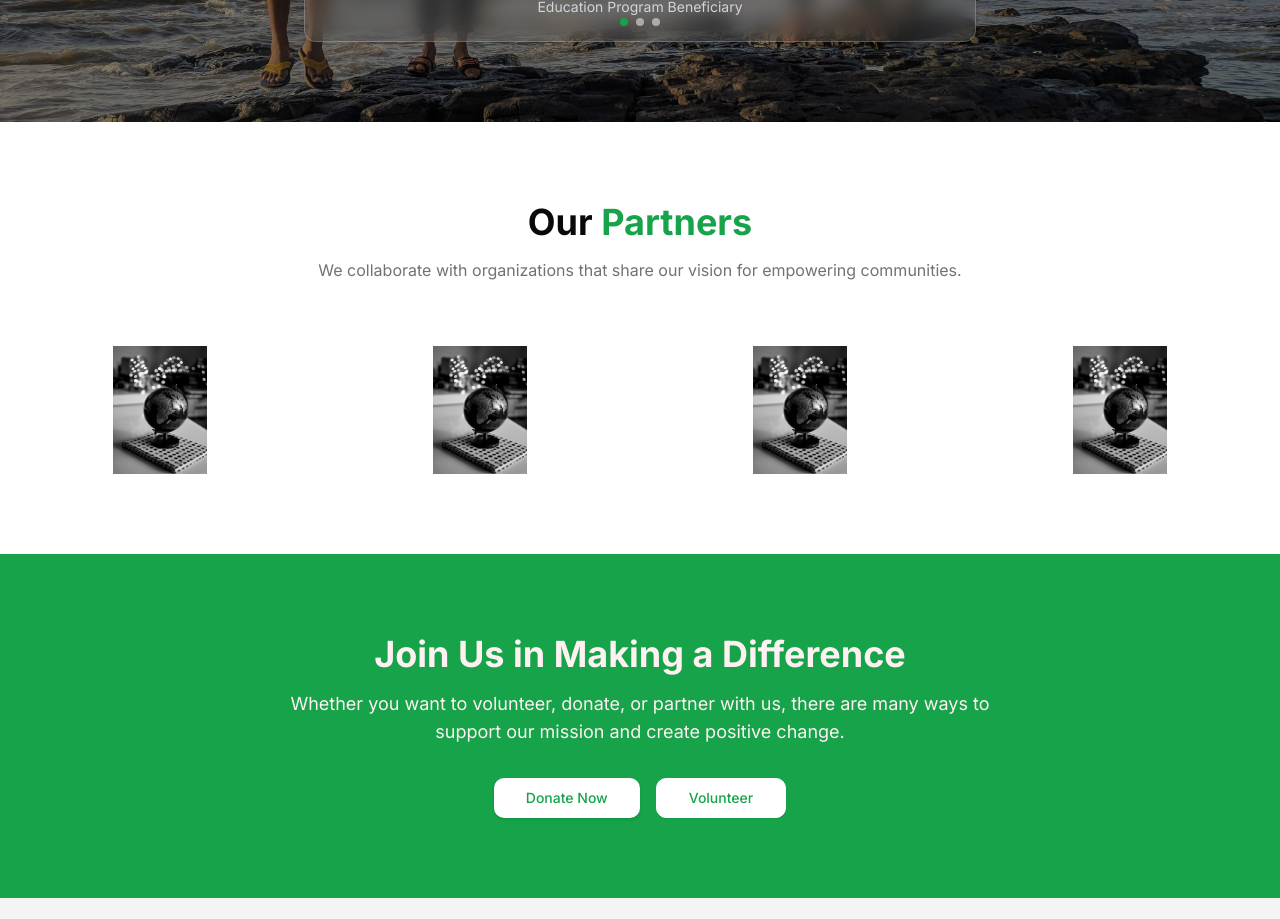
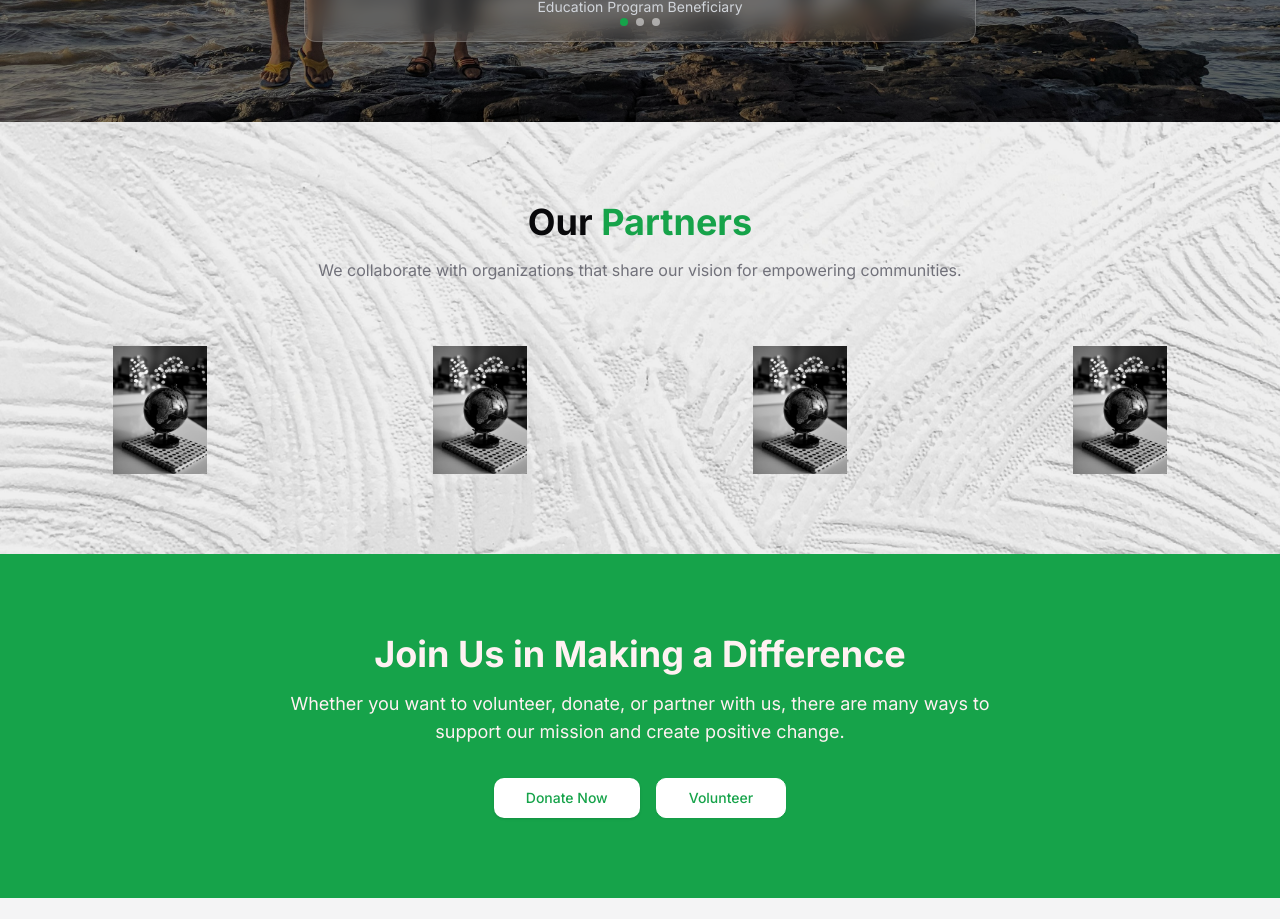
Before and after one commit to Nallasivan30/ngo-web, a Next.js app: page / in a window 1280 px wide. Shown: the part 3340-4259 px from the top of the page. Built offline with nearby package versions, Linux system fonts and the light colour scheme.

Commit message:
add bg images

```diff
--- a/src/app/page.tsx
+++ b/src/app/page.tsx
@@ -382,7 +382,7 @@ const PartnersSection = () => {
   const partners = Array(4).fill("/glb.jpg")
 
   return (
-    <section className="py-20 bg-background">
+    <section className="py-20 bg-[url('/bgg.jpg')] bg-cover bg-center">
       <div className="container mx-auto px-4">
         <div className="text-center mb-16">
           <motion.h2
```
Also changed, not shown: public/bgg.jpg (added), public/ftr.png (added).
